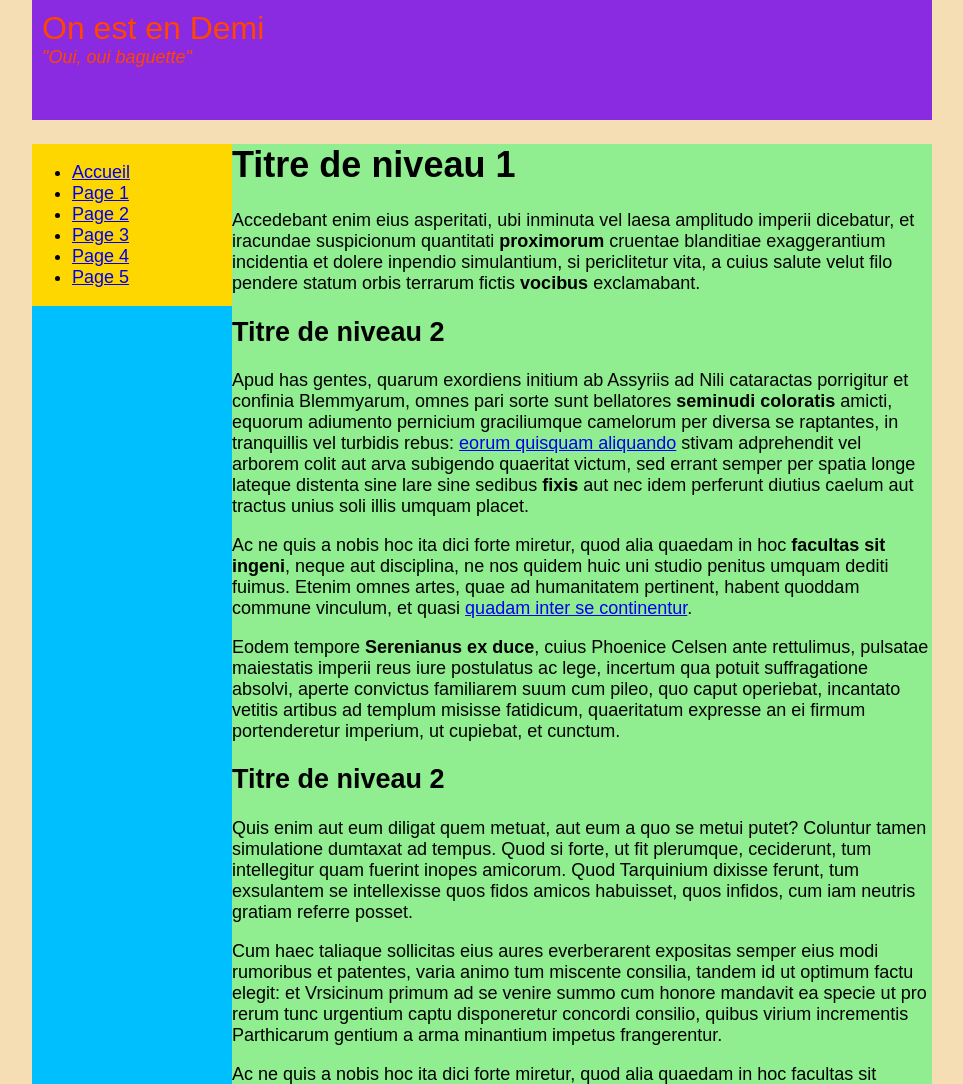
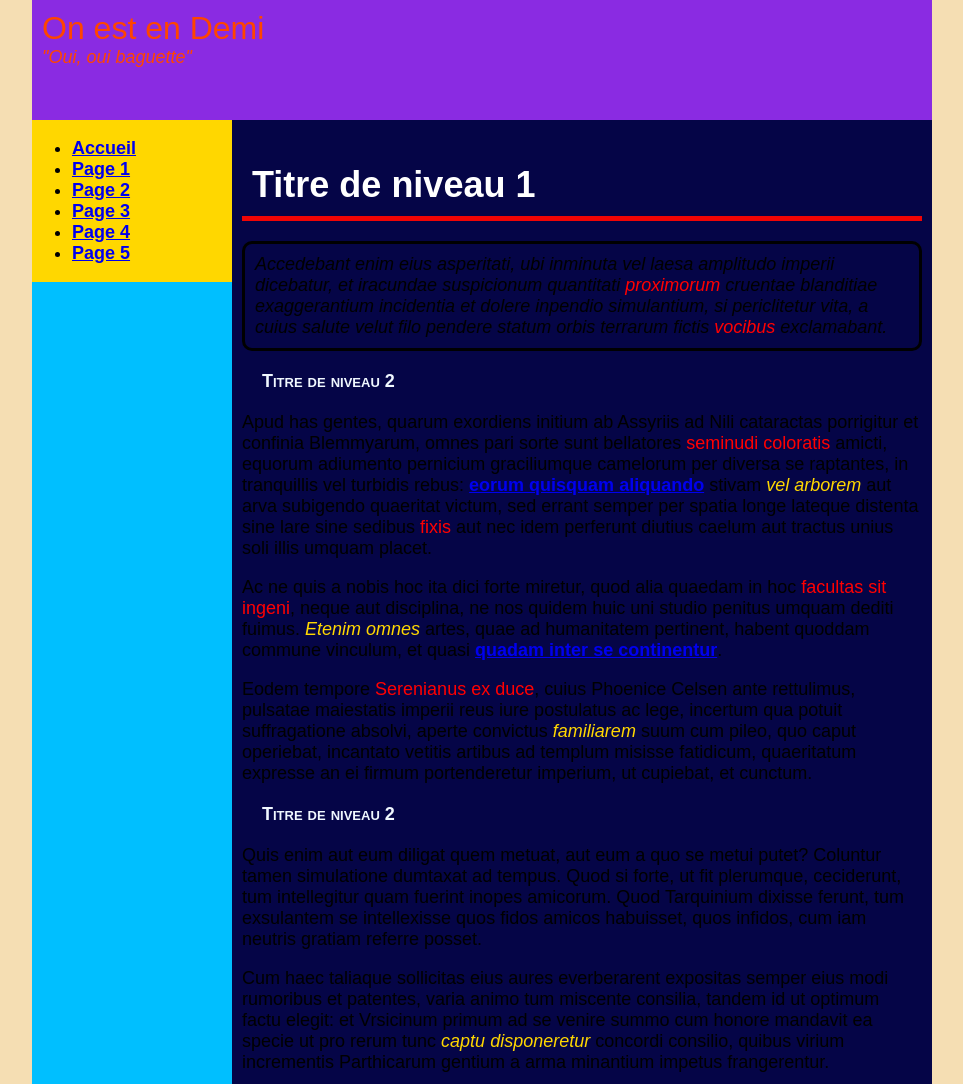
Before and after one commit to Dilandjrd/pj_projet_base, a plain HTML site: page index.html in a window 1280 px wide. Shown: the top 1084 px of the page, without its empty margins (158-1121 px from the left). Drawn offline with Linux system fonts and the light colour scheme.

Commit message:
Réalisation de la partie 5 de l'exercice
Modifications du html et du css.

```diff
--- a/index.html
+++ b/index.html
@@ -25,7 +25,7 @@
                 </div>
                 <div class="colonne_contenu">
                     <h1>Titre de niveau 1</h1>
-                    <p>
+                    <p class="introduction">
                        Accedebant enim eius asperitati, ubi inminuta vel laesa
                        amplitudo imperii dicebatur, et iracundae suspicionum
                        quantitati <strong>proximorum</strong> cruentae blanditiae
@@ -42,7 +42,7 @@
                         amicti, equorum adiumento pernicium graciliumque camelorum
                         per diversa se raptantes, in tranquillis vel turbidis rebus:
                         <a href="#">eorum quisquam aliquando</a>
-                        stivam adprehendit vel arborem colit aut arva subigendo
+                        stivam <em>vel arborem</em> aut arva subigendo
                         quaeritat victum, sed errant semper per spatia longe lateque
                         distenta sine lare sine sedibus <strong>fixis</strong> aut
                         nec idem perferunt diutius caelum aut tractus
@@ -52,7 +52,7 @@
                         Ac ne quis a nobis hoc ita dici forte miretur, quod alia
                         quaedam in hoc <strong>facultas sit ingeni</strong>, neque
                         aut disciplina, ne nos quidem huic uni studio penitus umquam
-                        dediti fuimus. Etenim omnes artes, quae ad humanitatem
+                        dediti fuimus. <em>Etenim omnes</em> artes, quae ad humanitatem
                         pertinent, habent quoddam commune vinculum, et quasi
                         <a href="#">quadam inter se continentur</a>.
                     </p>
@@ -60,7 +60,7 @@
                        Eodem tempore <strong>Serenianus ex duce</strong>, cuius
                        Phoenice Celsen ante rettulimus, pulsatae maiestatis imperii
                        reus iure postulatus ac lege, incertum qua potuit suffragatione
-                       absolvi, aperte convictus familiarem suum cum pileo, quo caput
+                       absolvi, aperte convictus <em>familiarem</em> suum cum pileo, quo caput
                        operiebat, incantato vetitis artibus ad templum misisse
                        fatidicum, quaeritatum expresse an ei firmum portenderetur
                        imperium, ut cupiebat, et cunctum.
@@ -80,7 +80,7 @@
                         semper eius modi rumoribus et patentes, varia animo tum
                         miscente consilia, tandem id ut optimum factu elegit: et
                         Vrsicinum primum ad se venire summo cum honore mandavit ea
-                        specie ut pro rerum tunc urgentium captu disponeretur concordi
+                        specie ut pro rerum tunc <em>captu disponeretur</em> concordi
                         consilio, quibus virium incrementis Parthicarum gentium a
                         arma minantium impetus frangerentur.
                     </p>
@@ -93,7 +93,7 @@
                         cognatione quadam inter se continentur.
                     </p>
                     <p>
-                       Eodem tempore Serenianus ex duce, cuius ignavia populatam in
+                       Eodem tempore <em>Serenianus</em> ex duce, cuius ignavia populatam in
                        Phoenice Celsen ante rettulimus, pulsatae maiestatis imperii
                        reus iure postulatus ac lege, incertum qua potuit suffragatione
                        absolvi, aperte convictus familiarem suum cum pileo, quo caput
--- a/style.css
+++ b/style.css
@@ -55,13 +55,15 @@ body {
 }
 
 .colonne_contenu {
-    background-color: lightgreen;
+    background-color: rgb(5, 5, 71);
+    padding: 10px;
 }
 
 .pieddepage {
     background-color: lime;
     color: skyblue;
     text-align: center;
+    line-height: 1;
 }
 
 .title {
@@ -74,3 +76,35 @@ body {
     color: orangered;
     font-style: italic;
 }
+h1{
+    color: white;
+    padding: 10px;
+    margin-bottom: 20px;
+    border-bottom: 5px solid rgb(240, 5, 5)
+}
+h2{
+    color: aliceblue;
+    font-size: large;
+    margin: 20px;
+    font-variant: small-caps;
+}
+strong{
+    color: rgb(255, 0, 0);
+    font-weight: normal;
+}
+em{
+    color: gold;
+}
+.introduction{
+    font-style: italic;
+    border: solid;
+    padding: 10px;
+    border-radius: 10px;
+}
+a{
+    font-weight: bold;
+}
+a:hover{
+    color: white;
+    text-decoration: none;
+}
```
